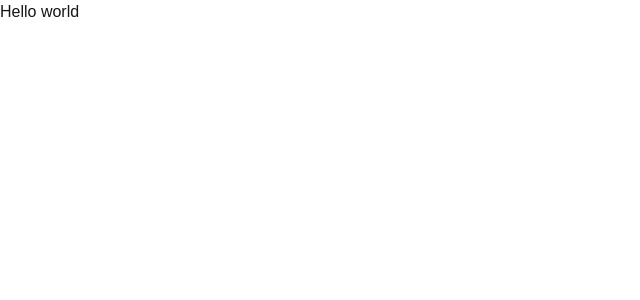
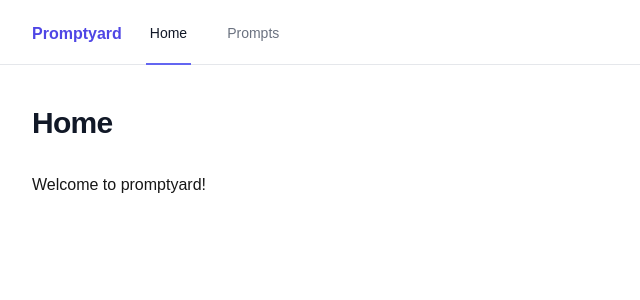
Before and after one commit to wmeints/promptyard, a Next.js app: page / in a window 1280 px wide. Shown: the top 300 px of the page, without its empty margins (0-640 px from the left). Built offline with nearby package versions, Linux system fonts and the light colour scheme.

Commit message:
chore: add layout components

```diff
--- a/src/app/layout.tsx
+++ b/src/app/layout.tsx
@@ -1,10 +1,11 @@
 import type { Metadata } from "next";
 import "./globals.css";
+import StackedLayout from "@/components/StackedLayout";
 
 
 export const metadata: Metadata = {
   title: "Promptyard",
-  description: "Up your prompt engineering game for free",
+  description: "Up your prompt engineering game",
 };
 
 export default function RootLayout({
@@ -15,7 +16,7 @@ export default function RootLayout({
   return (
     <html lang="en" className="h-full bg-gray-100">
       <body className="h-full">
-        {children}
+        <StackedLayout>{children}</StackedLayout>
       </body>
     </html>
   );
--- a/src/app/page.tsx
+++ b/src/app/page.tsx
@@ -1,8 +1,9 @@
-import { h1 } from "framer-motion/client";
+import PageContent from "@/components/PageContent";
 
 export default function Home() {
   return (
-
-    <h1>Hello world</h1>
+    <PageContent title="Home">
+      <p>Welcome to promptyard!</p>
+    </PageContent>
   );
 }
--- /dev/null
+++ b/src/components/PageContent.tsx
@@ -0,0 +1,23 @@
+import { ReactNode } from "react";
+
+interface PageContentProps {
+    title: string;
+    children: ReactNode;
+}
+
+export default function PageContent({ title, children }: PageContentProps) {
+    return (
+        <>
+            <header>
+                <div className="mx-auto max-w-7xl px-4 sm:px-6 lg:px-8">
+                    <h1 className="text-3xl font-bold tracking-tight text-gray-900">{title}</h1>
+                </div>
+            </header>
+            <main>
+                <div className="mx-auto max-w-7xl px-4 py-8 sm:px-6 lg:px-8">
+                    {children}
+                </div>
+            </main>
+        </>
+    );
+}
--- /dev/null
+++ b/src/components/StackedLayout.tsx
@@ -0,0 +1,93 @@
+"use client";
+
+import { Disclosure, DisclosureButton, DisclosurePanel } from '@headlessui/react'
+import { Bars3Icon, XMarkIcon } from '@heroicons/react/24/outline'
+import { ReactNode } from 'react';
+import { usePathname } from 'next/navigation';
+
+
+function classNames(...classes: string[]) {
+    return classes.filter(Boolean).join(' ')
+}
+
+export default function StackedLayout({ children }: { children: ReactNode }) {
+    const path = usePathname();
+
+    const navigation = [
+        { name: 'Home', href: '/', current: path === '/' },
+        { name: 'Prompts', href: '/prompts', current: path.startsWith('/prompts') },
+    ]
+
+    return (
+        <>
+            <div className="min-h-full">
+                <Disclosure as="nav" className="border-b border-gray-200 bg-white">
+                    <div className="mx-auto max-w-7xl px-4 sm:px-6 lg:px-8">
+                        <div className="flex h-16 justify-between">
+                            <div className="flex">
+                                <div className="flex shrink-0 items-center">
+                                    <span className="block pt-1 w-auto lg:hidden font-bold text-indigo-600">Promptyard</span>
+                                    <span className="hidden pt-1 w-auto lg:block font-bold text-indigo-600">Promptyard</span>
+                                </div>
+                                <div className="hidden sm:-my-px sm:ml-6 sm:flex sm:space-x-8">
+                                    {navigation.map((item) => (
+                                        <a
+                                            key={item.name}
+                                            href={item.href}
+                                            aria-current={item.current ? 'page' : undefined}
+                                            className={classNames(
+                                                item.current
+                                                    ? 'border-indigo-500 text-gray-900'
+                                                    : 'border-transparent text-gray-500 hover:border-gray-300 hover:text-gray-700',
+                                                'inline-flex items-center border-b-2 px-1 pt-1 text-sm font-medium',
+                                            )}
+                                        >
+                                            {item.name}
+                                        </a>
+                                    ))}
+                                </div>
+                            </div>
+                            <div className="hidden sm:ml-6 sm:flex sm:items-center">
+                                {/* Removed notifications button */}
+                            </div>
+                            <div className="-mr-2 flex items-center sm:hidden">
+                                {/* Mobile menu button */}
+                                <DisclosureButton className="group relative inline-flex items-center justify-center rounded-md bg-white p-2 text-gray-400 hover:bg-gray-100 hover:text-gray-500 focus:outline-none focus:ring-2 focus:ring-indigo-500 focus:ring-offset-2">
+                                    <span className="absolute -inset-0.5" />
+                                    <span className="sr-only">Open main menu</span>
+                                    <Bars3Icon aria-hidden="true" className="block h-6 w-6 group-data-[open]:hidden" />
+                                    <XMarkIcon aria-hidden="true" className="hidden h-6 w-6 group-data-[open]:block" />
+                                </DisclosureButton>
+                            </div>
+                        </div>
+                    </div>
+
+                    <DisclosurePanel className="sm:hidden">
+                        <div className="space-y-1 pb-3 pt-2">
+                            {navigation.map((item) => (
+                                <DisclosureButton
+                                    key={item.name}
+                                    as="a"
+                                    href={item.href}
+                                    aria-current={item.current ? 'page' : undefined}
+                                    className={classNames(
+                                        item.current
+                                            ? 'border-indigo-500 bg-indigo-50 text-indigo-700'
+                                            : 'border-transparent text-gray-600 hover:border-gray-300 hover:bg-gray-50 hover:text-gray-800',
+                                        'block border-l-4 py-2 pl-3 pr-4 text-base font-medium',
+                                    )}
+                                >
+                                    {item.name}
+                                </DisclosureButton>
+                            ))}
+                        </div>
+                    </DisclosurePanel>
+                </Disclosure>
+
+                <div className="py-10">
+                    {children}
+                </div>
+            </div>
+        </>
+    )
+}
```
